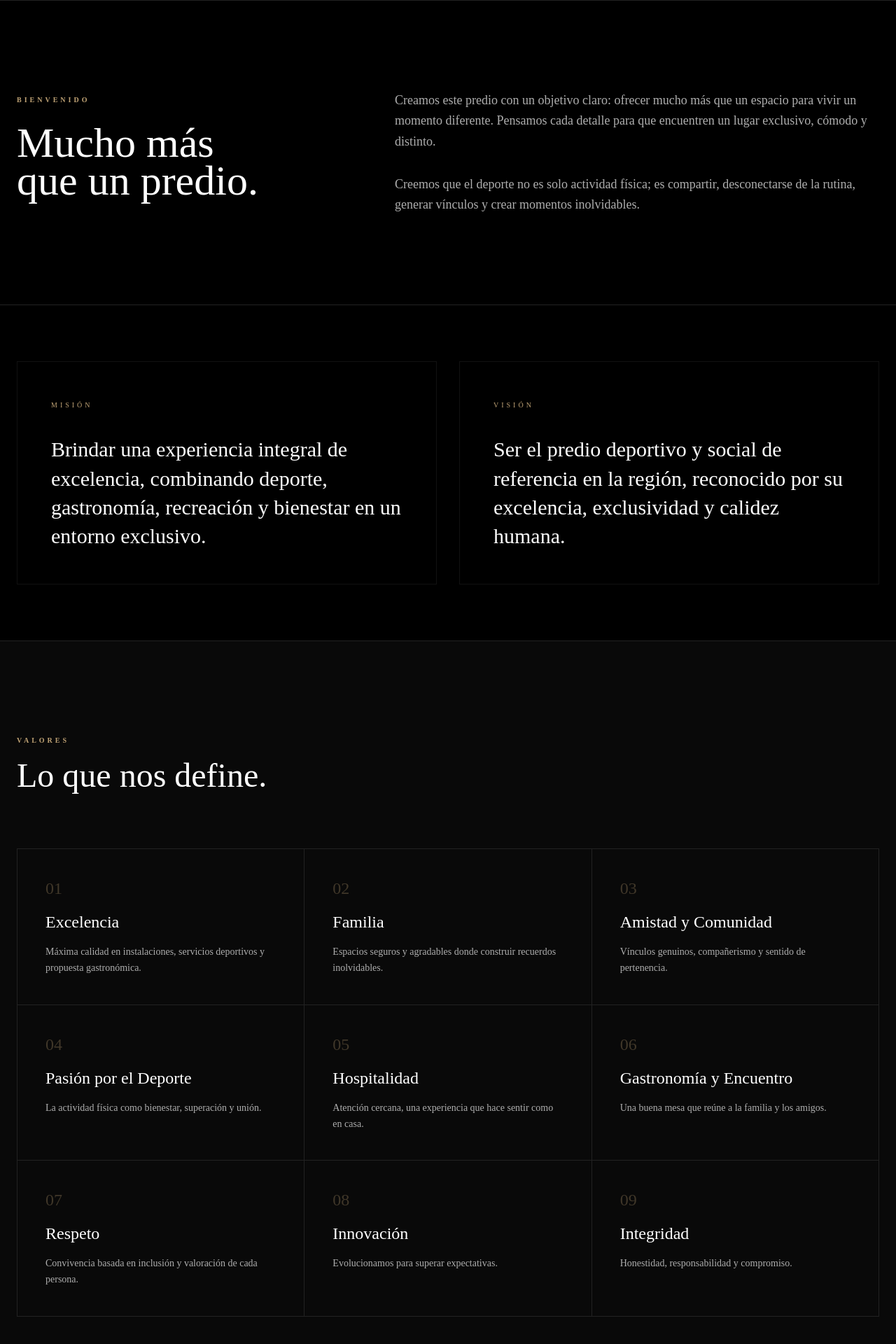
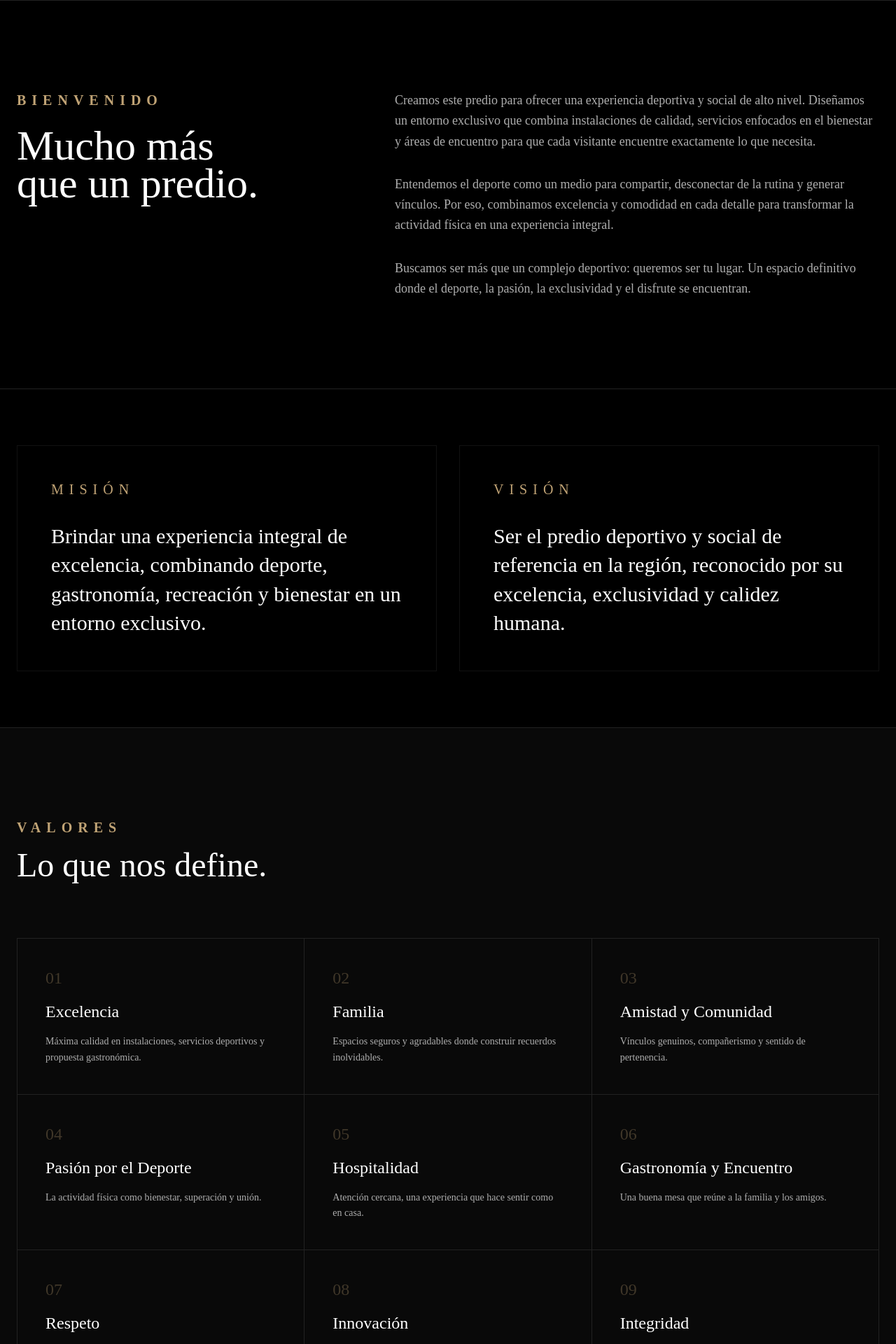
Before and after one commit to Trees25/complejo-elite, a Next.js app: page / in a window 1280 px wide. Shown: the part 800-2720 px from the top of the page at 70% size. Built offline with nearby package versions, Linux system fonts and the light colour scheme.

Commit message:
Fix: titulos más grandes y carousel de imagenes con mejor aspecto en pantallas grandes

```diff
--- a/src/components/complejoDeportivo/CarouselScale.tsx
+++ b/src/components/complejoDeportivo/CarouselScale.tsx
@@ -2,6 +2,7 @@
 
 import * as React from "react";
 import { cn } from "@/lib/utils";
+import { X } from "lucide-react";
 import {
   Carousel,
   type CarouselApi,
@@ -10,8 +11,6 @@ import {
   CarouselNext,
   CarouselPrevious,
 } from "@/components/ui/carousel";
-
-// Tus imágenes verticales
 
 const images = [
   { image: "/cancha1.jpeg", alt: "cancha1" },
@@ -25,6 +24,7 @@ const images = [
 const CarouselScale = () => {
   const [api, setApi] = React.useState<CarouselApi>();
   const [current, setCurrent] = React.useState(0);
+  const [fullScreenImg, setFullScreenImg] = React.useState<string | null>(null);
 
   React.useEffect(() => {
     if (!api) return;
@@ -33,7 +33,9 @@ const CarouselScale = () => {
   }, [api]);
 
   return (
-    <div className="mx-auto w-full max-w-sm">
+    <>
+      {/* Contenedor ampliado para pantallas grandes */}
+      <div className="mx-auto w-full max-w-sm md:max-w-3xl lg:max-w-5xl">
         <Carousel
           opts={{ loop: true, align: "center" }}
           setApi={setApi}
@@ -41,18 +43,26 @@ const CarouselScale = () => {
         >
           <CarouselContent className="items-center">
             {images.map((image, index) => (
-            // basis-[70%] hace que se vea parte de la anterior y la siguiente
-            <CarouselItem className="basis-[70%] pl-4" key={index}>
-              <div className="relative aspect-[9/16] w-full overflow-hidden rounded-2xl">
+              <CarouselItem
+                // basis responsivo: ocupa menos porcentaje del ancho total en pantallas grandes
+                className="basis-[70%] md:basis-[50%] lg:basis-[40%] pl-4"
+                key={index}
+              >
+                <div
+                  className="relative aspect-[9/16] sm:aspect-[3/4] w-full overflow-hidden rounded-2xl cursor-pointer"
+                  onClick={() => {
+                    // Solo permite abrir la imagen si es la imagen central (opcional)
+                    if (index === current) setFullScreenImg(image.image);
+                  }}
+                >
                   <img
                     alt={image.alt}
                     src={image.image}
                     className={cn(
                       "h-full w-full object-cover transition-all duration-700 ease-[0.22,1,0.36,1]",
-                    // Efecto insano: La que no está seleccionada se achica y se oscurece
                       index !== current
                         ? "scale-[0.85] opacity-50 blur-[2px]"
-                      : "scale-100 opacity-100 blur-0",
+                        : "scale-100 opacity-100 blur-0 hover:scale-105",
                     )}
                   />
                 </div>
@@ -60,11 +70,33 @@ const CarouselScale = () => {
             ))}
           </CarouselContent>
 
-        {/* Controles posicionados */}
-        <CarouselPrevious className="left-2" />
-        <CarouselNext className="right-2" />
+          <CarouselPrevious className="left-2 md:-left-12" />
+          <CarouselNext className="right-2 md:-right-12" />
         </Carousel>
       </div>
+
+      {/* Modal Lightbox de Pantalla Completa */}
+      {fullScreenImg && (
+        <div
+          className="fixed inset-0 z-50 flex items-center justify-center bg-background/95 backdrop-blur-md p-4 transition-opacity"
+          onClick={() => setFullScreenImg(null)}
+        >
+          <button
+            className="absolute top-6 right-6 z-50 p-2 text-muted-foreground hover:text-foreground transition-colors"
+            onClick={() => setFullScreenImg(null)}
+          >
+            <X size={32} />
+          </button>
+
+          <img
+            src={fullScreenImg}
+            alt="Pantalla completa"
+            className="max-h-[90vh] max-w-[90vw] rounded-lg object-contain shadow-2xl"
+            onClick={(e) => e.stopPropagation()} // Previene que el click en la imagen cierre el modal
+          />
+        </div>
+      )}
+    </>
   );
 };
 
--- a/src/components/complejoDeportivo/Instalaciones.tsx
+++ b/src/components/complejoDeportivo/Instalaciones.tsx
@@ -109,7 +109,7 @@ export default function Instalaciones() {
       <section className="border-t border-border  py-32">
         <div className="container-elite">
           <motion.div {...fadeUp} className="mb-20">
-            <span className="text-[10px] font-bold uppercase tracking-[0.4em] text-gold">
+            <span className="text-xl font-bold uppercase tracking-[0.4em] text-gold">
               Instalaciones
             </span>
             <h2 className="mt-4 font-display text-5xl">
@@ -141,7 +141,7 @@ export default function Instalaciones() {
       <section className="border-t border-border bg-card/30 py-28">
         <div className="container-elite">
           <motion.div {...fadeUp} className="mb-14 text-center md:text-left">
-            <span className="text-[10px] font-bold uppercase tracking-[0.4em] text-gold">
+            <span className="text-xl font-bold uppercase tracking-[0.4em] text-gold">
               Galería
             </span>
             <h2 className="mt-4 font-display text-4xl md:text-5xl">
@@ -158,8 +158,8 @@ export default function Instalaciones() {
       <section className="border-t border-border bg-card/50 py-28">
         <div className="container-elite">
           <motion.div {...fadeUp} className="mb-14">
-            <p className="text-xs uppercase tracking-[0.4em] text-gold">
-              Amenities
+            <p className="text-xl uppercase tracking-[0.4em] text-gold">
+              Comodidades
             </p>
             <h2 className="mt-3 font-display text-4xl md:text-5xl">
               Servicios pensados para tu bienestar.
@@ -187,7 +187,7 @@ export default function Instalaciones() {
         <div className="container-elite max-w-3xl text-center">
           <motion.p
             {...fadeUp}
-            className="text-xs uppercase tracking-[0.4em] text-gold"
+            className="text-xl uppercase tracking-[0.4em] text-gold"
           >
             Reservas
           </motion.p>
--- a/src/components/gastronomia/Instalaciones.tsx
+++ b/src/components/gastronomia/Instalaciones.tsx
@@ -40,7 +40,7 @@ export default function GastronomiaClient() {
       <section className="border-t border-border py-32">
         <div className="container-elite grid gap-16 md:grid-cols-12 items-start">
           <motion.div {...fadeUp} className="md:col-span-4">
-            <span className="text-[10px] font-bold uppercase tracking-[0.4em] text-gold">
+            <span className="text-xl font-bold uppercase tracking-[0.4em] text-gold">
               El espacio
             </span>
             <h2 className="mt-6 font-display text-5xl md:text-6xl leading-[0.9]">
@@ -70,7 +70,7 @@ export default function GastronomiaClient() {
       <section className="border-t border-border bg-card/30 py-28">
         <div className="container-elite">
           <motion.div {...fadeUp} className="mb-14">
-            <p className="text-xs uppercase tracking-[0.4em] text-gold">
+            <p className="text-xl uppercase tracking-[0.4em] text-gold">
               Propuesta
             </p>
             <h2 className="mt-3 font-display text-4xl md:text-5xl">
@@ -105,7 +105,7 @@ export default function GastronomiaClient() {
           <div className="absolute inset-0 bg-gradient-to-r from-background via-background/40 to-transparent" />
           <div className="container-elite absolute inset-0 flex items-center">
             <motion.div {...fadeUp} className="max-w-xl">
-              <p className="text-xs uppercase tracking-[0.4em] text-gold">
+              <p className="text-xl uppercase tracking-[0.4em] text-gold">
                 A la parrilla
               </p>
               <h2 className="mt-4 font-display text-4xl md:text-6xl">
@@ -119,7 +119,7 @@ export default function GastronomiaClient() {
       <section className="border-t border-border py-28">
         <div className="container-elite grid gap-16 md:grid-cols-2">
           <motion.div {...fadeUp}>
-            <p className="text-xs uppercase tracking-[0.4em] text-gold">
+            <p className="text-xl uppercase tracking-[0.4em] text-gold">
               Eventos informales
             </p>
             <h2 className="mt-3 font-display text-4xl md:text-5xl">
--- a/src/components/inicio/QuinesSomos.tsx
+++ b/src/components/inicio/QuinesSomos.tsx
@@ -34,7 +34,10 @@ const valores = [
     d: "Convivencia basada en inclusión y valoración de cada persona.",
   },
   { t: "Innovación", d: "Evolucionamos para superar expectativas." },
-  { t: "Integridad", d: "Honestidad, responsabilidad y compromiso." },
+  {
+    t: "Integridad",
+    d: "Actuamos con honestidad, responsabilidad y compromiso en cada decisión que tomamos.",
+  },
 ];
 
 const fadeUp = {
@@ -51,7 +54,7 @@ export default function AboutSection() {
       <section className="border-t border-border py-32">
         <div className="container-elite grid gap-16 md:grid-cols-12 items-start">
           <motion.div {...fadeUp} className="md:col-span-4">
-            <span className="text-[10px] font-bold uppercase tracking-[0.4em] text-gold">
+            <span className="text-xl font-bold uppercase tracking-[0.4em] text-gold">
               Bienvenido
             </span>
             <h2 className="mt-6 font-display text-5xl md:text-6xl leading-[0.9]">
@@ -63,6 +66,52 @@ export default function AboutSection() {
             transition={{ delay: 0.2 }}
             className="md:col-span-7 md:col-start-6 space-y-8"
           >
+            {/*
+            <p className="text-lg leading-relaxed text-muted-foreground">
+              Creamos este predio con un objetivo claro: ofrecer mucho más que
+              un espacio para vivir un momento diferente. Pensamos cada detalle
+              para que quienes nos elijan encuentren un lugar exclusivo, cómodo
+              y distinto, donde puedan disfrutar de una experiencia de verdadero
+              nivel.
+            </p>
+            <p className="text-lg leading-relaxed text-muted-foreground">
+              Buscamos que cada persona encuentre aquí todo lo que necesita para
+              vivir un momento ideal: instalaciones de calidad, servicios
+              pensados para su bienestar, espacios de encuentro y un entorno que
+              inspire a superarse y disfrutar.
+            </p>
+            <p className="text-lg leading-relaxed text-muted-foreground">
+              Creemos que el deporte no es solo actividad física; es compartir,
+              desconectarse de la rutina, generar vínculos y crear momentos
+              inolvidables. Por eso diseñamos un predio donde la excelencia, la
+              comodidad y la experiencia se unen para transformar cada visita en
+              algo único.
+            </p>
+            <p className="text-lg leading-relaxed text-muted-foreground">
+              Porque más que un predio deportivo, queremos ser tu lugar. Un
+              espacio donde el deporte, la pasión, la exclusividad y el disfrute
+              se encuentran.
+            </p>*/}
+            <p className="text-lg leading-relaxed text-muted-foreground">
+              Creamos este predio para ofrecer una experiencia deportiva y
+              social de alto nivel. Diseñamos un entorno exclusivo que combina
+              instalaciones de calidad, servicios enfocados en el bienestar y
+              áreas de encuentro para que cada visitante encuentre exactamente
+              lo que necesita.
+            </p>
+            <p className="text-lg leading-relaxed text-muted-foreground">
+              Entendemos el deporte como un medio para compartir, desconectar de
+              la rutina y generar vínculos. Por eso, combinamos excelencia y
+              comodidad en cada detalle para transformar la actividad física en
+              una experiencia integral.
+            </p>
+            <p className="text-lg leading-relaxed text-muted-foreground">
+              Buscamos ser más que un complejo deportivo: queremos ser tu lugar.
+              Un espacio definitivo donde el deporte, la pasión, la exclusividad
+              y el disfrute se encuentran.
+            </p>
+
+            {/*
             <p className="text-lg leading-relaxed text-muted-foreground">
               Creamos este predio con un objetivo claro: ofrecer mucho más que
               un espacio para vivir un momento diferente. Pensamos cada detalle
@@ -72,17 +121,7 @@ export default function AboutSection() {
               Creemos que el deporte no es solo actividad física; es compartir,
               desconectarse de la rutina, generar vínculos y crear momentos
               inolvidables.
-            </p>
-            {/*<Link
-              href="/nosotros"
-              className="group inline-flex items-center gap-3 text-sm uppercase tracking-[0.3em] text-gold hover:text-white transition-colors"
-            >
-              Nuestra historia{" "}
-              <ArrowRight
-                className="transition-transform group-hover:translate-x-2"
-                size={16}
-              />
-            </Link>*/}
+            </p>*/}
           </motion.div>
         </div>
       </section>
@@ -106,7 +145,7 @@ export default function AboutSection() {
               transition={{ delay: i * 0.2 }}
               className="group relative border border-border/50 p-12 hover:border-gold/80 transition-colors"
             >
-              <span className="text-[10px] uppercase tracking-[0.4em] text-gold">
+              <span className="text-xl uppercase tracking-[0.4em] text-gold">
                 {item.t}
               </span>
               <p className="mt-8 font-display text-3xl leading-snug">
@@ -121,7 +160,7 @@ export default function AboutSection() {
       <section className="border-t border-border bg-card/50 py-32">
         <div className="container-elite">
           <motion.div {...fadeUp} className="mb-20">
-            <span className="text-[10px] font-bold uppercase tracking-[0.4em] text-gold">
+            <span className="text-xl font-bold uppercase tracking-[0.4em] text-gold">
               Valores
             </span>
             <h2 className="mt-4 font-display text-5xl">Lo que nos define.</h2>
@@ -152,7 +191,7 @@ export default function AboutSection() {
         <div className="container-elite max-w-4xl text-center">
           <motion.span
             {...fadeUp}
-            className="text-[10px] font-bold uppercase tracking-[0.4em] text-gold"
+            className="text-xl font-bold uppercase tracking-[0.4em] text-gold"
           >
             Nuestro propósito
           </motion.span>
--- a/src/components/inicio/Services.tsx
+++ b/src/components/inicio/Services.tsx
@@ -53,7 +53,7 @@ export default function Services() {
           className="mb-20 flex items-end justify-between gap-6"
         >
           <div>
-            <p className="text-[10px] font-bold uppercase tracking-[0.4em] text-gold">
+            <p className="text-xl font-bold uppercase tracking-[0.4em] text-gold">
               Espacios
             </p>
             <h2 className="mt-4 font-display text-5xl md:text-6xl">
--- a/src/components/salonEventos/Instalaciones.tsx
+++ b/src/components/salonEventos/Instalaciones.tsx
@@ -57,7 +57,7 @@ export default function Instalaciones() {
       <section className="border-t border-border py-28">
         <div className="container-elite grid gap-16 md:grid-cols-12">
           <motion.div {...fadeUp} className="md:col-span-5">
-            <p className="text-xs uppercase tracking-[0.4em] text-gold">
+            <p className="text-xl uppercase tracking-[0.4em] text-gold">
               Ficha técnica
             </p>
             <h2 className="mt-4 font-display text-4xl md:text-5xl">
@@ -94,7 +94,7 @@ export default function Instalaciones() {
       <section className="border-t border-border bg-card/30 py-28">
         <div className="container-elite">
           <motion.div {...fadeUp} className="mb-14">
-            <p className="text-xs uppercase tracking-[0.4em] text-gold">
+            <p className="text-xl uppercase tracking-[0.4em] text-gold">
               Galería
             </p>
             <h2 className="mt-3 font-display text-4xl md:text-5xl">
@@ -129,7 +129,7 @@ export default function Instalaciones() {
       <section className="border-t border-border py-28">
         <div className="container-elite">
           <motion.div {...fadeUp} className="mb-14">
-            <p className="text-xs uppercase tracking-[0.4em] text-gold">
+            <p className="text-xl uppercase tracking-[0.4em] text-gold">
               Incluye
             </p>
             <h2 className="mt-3 font-display text-4xl md:text-5xl">
@@ -156,7 +156,7 @@ export default function Instalaciones() {
       <section className="border-t border-border bg-card/30 py-28">
         <div className="container-elite grid gap-16 md:grid-cols-2">
           <motion.div {...fadeUp}>
-            <p className="text-xs uppercase tracking-[0.4em] text-gold">
+            <p className="text-xl uppercase tracking-[0.4em] text-gold">
               Equipo de ventas
             </p>
             <h2 className="mt-3 font-display text-4xl md:text-5xl">
```
Lines whose indentation alone changed are shown as unchanged.
